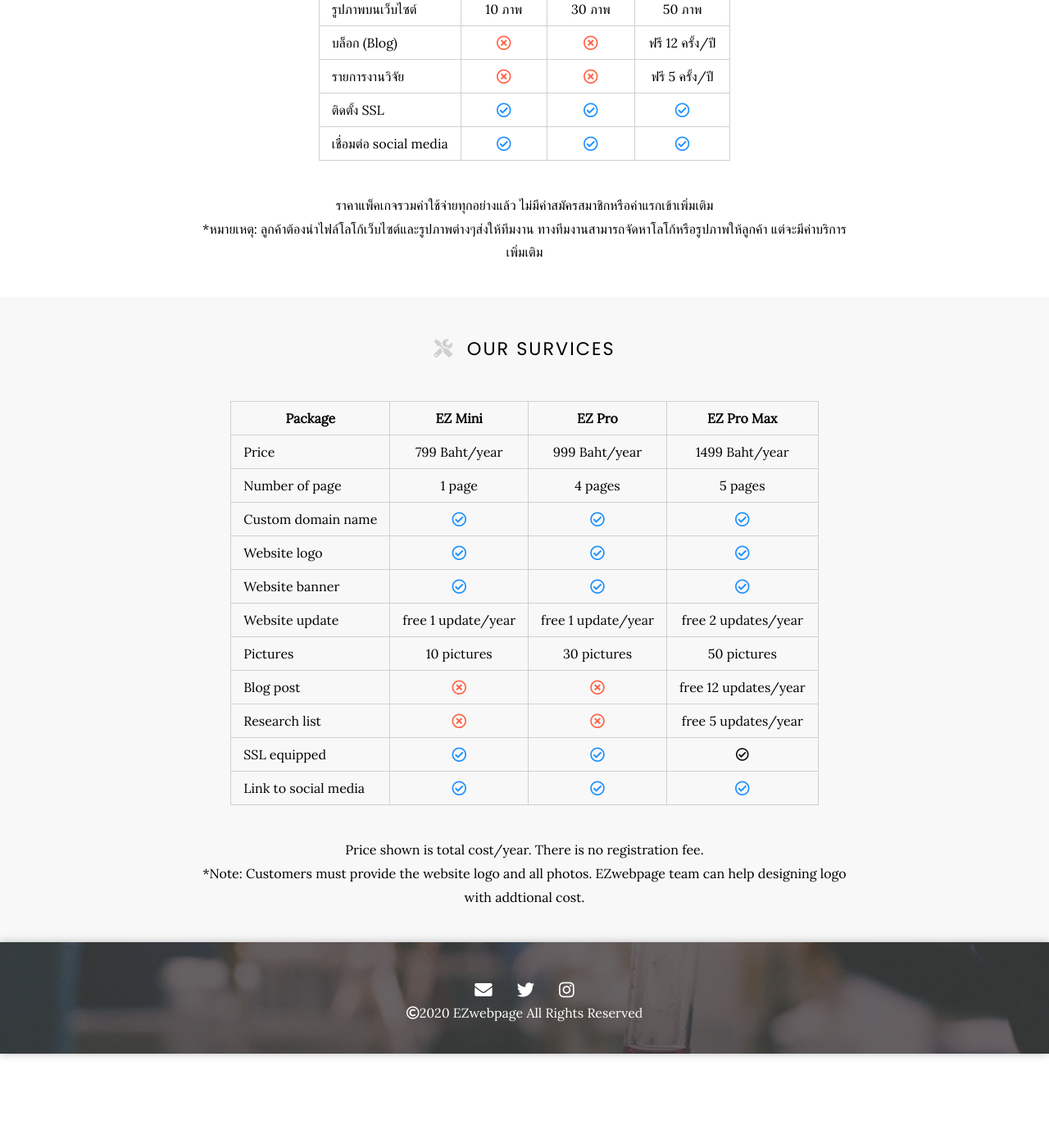
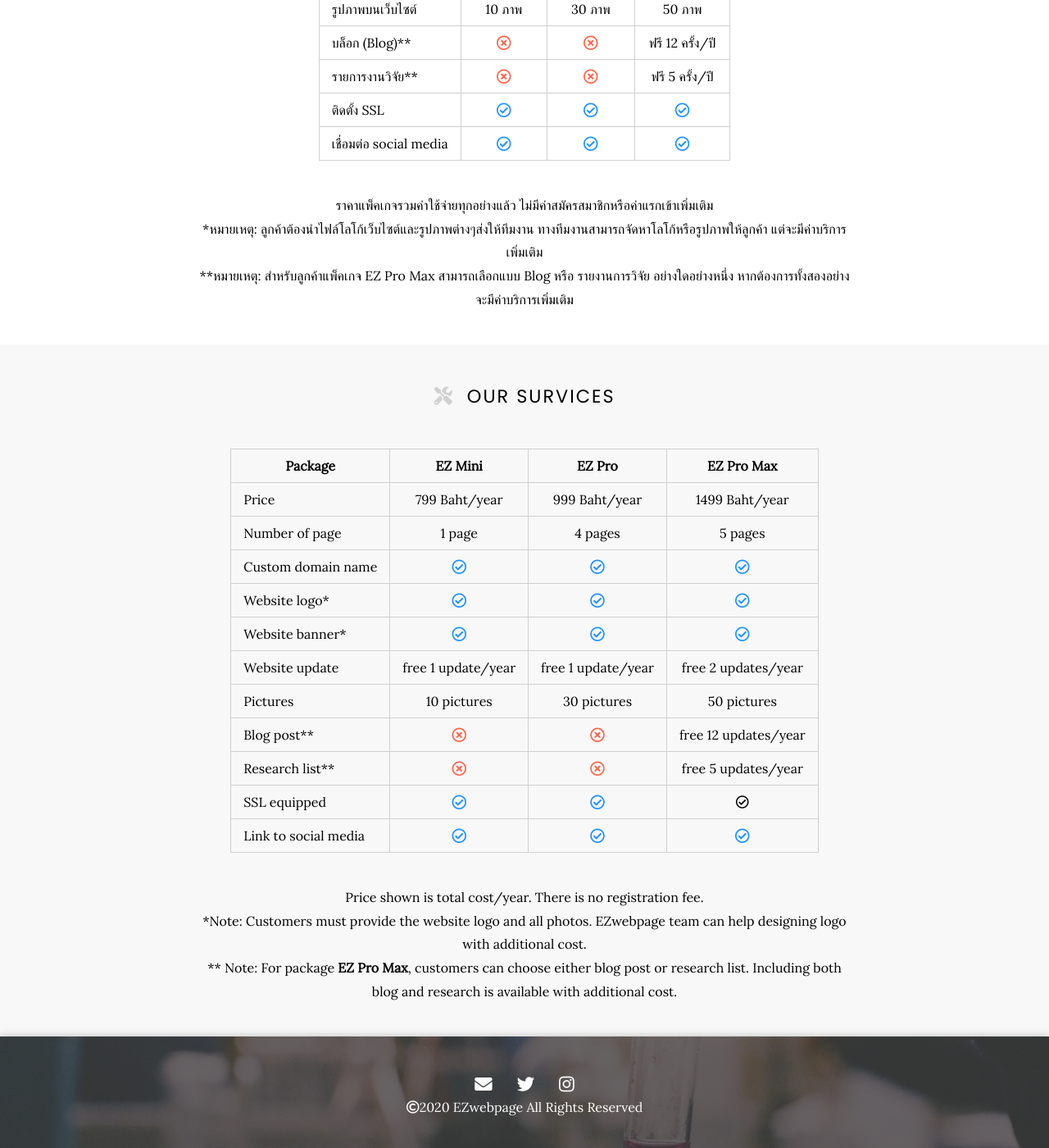
Before and after one commit to EZwebpage/Showcase, a Jekyll site: the page built from services/index.md, in a window 1280 px wide and 1400 px high, scrolled down 554 px. Shown: the whole window at 82% size. Built offline with Jekyll 4.4.1, drawn with Linux system fonts in a browser that asks for light colours; nearby versions of some CDN libraries; some of the changed text lies outside the part shown.

Commit message:
Update index.md

```diff
--- a/services/index.md
+++ b/services/index.md
@@ -9,17 +9,18 @@ title: Resources
 | ราคา | 799 บาท/ปี | 999 บาท/ปี | 1499 บาท/ปี |
 | จำนวนหน้า |  1 หน้า   |  4 หน้า   |  5 หน้า   |
 | เลือกชื่อเว็บไซต์  |  <span style="font-size: 18px; color: Dodgerblue;"><i class="far fa-check-circle"></i></span>   |  <span style="font-size: 18px; color: Dodgerblue;"><i class="far fa-check-circle"></i></span>   |  <span style="font-size: 18px; color: Dodgerblue;"><i class="far fa-check-circle"></i></span> |
-| โลโก้เว็บไซต์  |   <span style="font-size: 18px; color: Dodgerblue;"><i class="far fa-check-circle"></i></span>   |  <span style="font-size: 18px; color: Dodgerblue;"><i class="far fa-check-circle"></i></span>   |  <span style="font-size: 18px; color: Dodgerblue;"><i class="far fa-check-circle"></i></span> |
-| แบนเนอร์เว็บ  |   <span style="font-size: 18px; color: Dodgerblue;"><i class="far fa-check-circle"></i></span>   |  <span style="font-size: 18px; color: Dodgerblue;"><i class="far fa-check-circle"></i></span>   |  <span style="font-size: 18px; color: Dodgerblue;"><i class="far fa-check-circle"></i></span> |
+| โลโก้เว็บไซต์*  |   <span style="font-size: 18px; color: Dodgerblue;"><i class="far fa-check-circle"></i></span>   |  <span style="font-size: 18px; color: Dodgerblue;"><i class="far fa-check-circle"></i></span>   |  <span style="font-size: 18px; color: Dodgerblue;"><i class="far fa-check-circle"></i></span> |
+| แบนเนอร์เว็บ*  |   <span style="font-size: 18px; color: Dodgerblue;"><i class="far fa-check-circle"></i></span>   |  <span style="font-size: 18px; color: Dodgerblue;"><i class="far fa-check-circle"></i></span>   |  <span style="font-size: 18px; color: Dodgerblue;"><i class="far fa-check-circle"></i></span> |
 | การอัพเดทข้อมูล |  ฟรี 1 ครั้ง/ปี   |  ฟรี 1 ครั้ง/ปี   |  ฟรี 2 ครั้ง/ปี   |
 | รูปภาพบนเว็บไซต์ |  10 ภาพ   |  30 ภาพ   |  50 ภาพ   |
-| บล็อก (Blog) |  <span style="font-size: 18px; color: Tomato;"><i class="far fa-times-circle"></i></span>   |  <span style="font-size: 18px; color: Tomato;"><i class="far fa-times-circle"></i></span>   |  ฟรี 12 ครั้ง/ปี   |
-| รายการงานวิจัย |  <span style="font-size: 18px; color: Tomato;"><i class="far fa-times-circle"></i></span>   |  <span style="font-size: 18px; color: Tomato;"><i class="far fa-times-circle"></i></span>   |  ฟรี 5 ครั้ง/ปี   |
+| บล็อก (Blog)** |  <span style="font-size: 18px; color: Tomato;"><i class="far fa-times-circle"></i></span>   |  <span style="font-size: 18px; color: Tomato;"><i class="far fa-times-circle"></i></span>   |  ฟรี 12 ครั้ง/ปี   |
+| รายการงานวิจัย** |  <span style="font-size: 18px; color: Tomato;"><i class="far fa-times-circle"></i></span>   |  <span style="font-size: 18px; color: Tomato;"><i class="far fa-times-circle"></i></span>   |  ฟรี 5 ครั้ง/ปี   |
 | ติดตั้ง SSL |  <span style="font-size: 18px; color: Dodgerblue;"><i class="far fa-check-circle"></i></span>   |  <span style="font-size: 18px; color: Dodgerblue;"><i class="far fa-check-circle"></i></span>   |  <span style="font-size: 18px; color: Dodgerblue;"><i class="far fa-check-circle"></i></span> |
 | เชื่อมต่อ social media |  <span style="font-size: 18px; color: Dodgerblue;"><i class="far fa-check-circle"></i></span>  |  <span style="font-size: 18px; color: Dodgerblue;"><i class="far fa-check-circle"></i></span>   |  <span style="font-size: 18px; color: Dodgerblue;"><i class="far fa-check-circle"></i></span>   |
 
 ราคาแพ็คเกจรวมค่าใช้จ่ายทุกอย่างแล้ว ไม่มีค่าสมัครสมาชิกหรือค่าแรกเข้าเพิ่มเติม <br>
-*หมายเหตุ: ลูกค้าต้องนำไฟล์โลโก้เว็บไซต์และรูปภาพต่างๆส่งให้ทีมงาน ทางทีมงานสามารถจัดหาโลโก้หรือรูปภาพให้ลูกค้า แต่จะมีค่าบริการเพิ่มเติม
+*หมายเหตุ: ลูกค้าต้องนำไฟล์โลโก้เว็บไซต์และรูปภาพต่างๆส่งให้ทีมงาน ทางทีมงานสามารถจัดหาโลโก้หรือรูปภาพให้ลูกค้า แต่จะมีค่าบริการเพิ่มเติม <br>
+**หมายเหตุ: สำหรับลูกค้าแพ็คเกจ EZ Pro Max สามารถเลือกแบบ Blog หรือ รายงานการวิจัย อย่างใดอย่างหนึ่ง หากต้องการทั้งสองอย่าง จะมีค่าบริการเพิ่มเติม
 {:.center}
 
 
@@ -30,15 +31,16 @@ title: Resources
 | Price | 799 Baht/year | 999 Baht/year | 1499 Baht/year |
 | Number of page |  1 page   |  4 pages   |  5 pages   |
 | Custom domain name  |  <span style="font-size: 18px; color: Dodgerblue;"><i class="far fa-check-circle"></i></span>   |  <span style="font-size: 18px; color: Dodgerblue;"><i class="far fa-check-circle"></i></span>   |  <span style="font-size: 18px; color: Dodgerblue;"><i class="far fa-check-circle"></i></span> |
-| Website logo  |   <span style="font-size: 18px; color: Dodgerblue;"><i class="far fa-check-circle"></i></span>   |  <span style="font-size: 18px; color: Dodgerblue;"><i class="far fa-check-circle"></i></span>   |  <span style="font-size: 18px; color: Dodgerblue;"><i class="far fa-check-circle"></i></span> |
-| Website banner  |   <span style="font-size: 18px; color: Dodgerblue;"><i class="far fa-check-circle"></i></span>   |  <span style="font-size: 18px; color: Dodgerblue;"><i class="far fa-check-circle"></i></span>   |  <span style="font-size: 18px; color: Dodgerblue;"><i class="far fa-check-circle"></i></span> |
+| Website logo*  |   <span style="font-size: 18px; color: Dodgerblue;"><i class="far fa-check-circle"></i></span>   |  <span style="font-size: 18px; color: Dodgerblue;"><i class="far fa-check-circle"></i></span>   |  <span style="font-size: 18px; color: Dodgerblue;"><i class="far fa-check-circle"></i></span> |
+| Website banner*  |   <span style="font-size: 18px; color: Dodgerblue;"><i class="far fa-check-circle"></i></span>   |  <span style="font-size: 18px; color: Dodgerblue;"><i class="far fa-check-circle"></i></span>   |  <span style="font-size: 18px; color: Dodgerblue;"><i class="far fa-check-circle"></i></span> |
 | Website update |  free 1 update/year  |  free 1 update/year   |  free 2 updates/year   |
 | Pictures |  10 pictures   |  30 pictures   |  50 pictures   |
-| Blog post |  <span style="font-size: 18px; color: Tomato;"><i class="far fa-times-circle"></i></span>   |  <span style="font-size: 18px; color: Tomato;"><i class="far fa-times-circle"></i></span>   |  free 12 updates/year   |
-| Research list |  <span style="font-size: 18px; color: Tomato;"><i class="far fa-times-circle"></i></span>   |  <span style="font-size: 18px; color: Tomato;"><i class="far fa-times-circle"></i></span>   |  free 5 updates/year   |
+| Blog post** |  <span style="font-size: 18px; color: Tomato;"><i class="far fa-times-circle"></i></span>   |  <span style="font-size: 18px; color: Tomato;"><i class="far fa-times-circle"></i></span>   |  free 12 updates/year   |
+| Research list** |  <span style="font-size: 18px; color: Tomato;"><i class="far fa-times-circle"></i></span>   |  <span style="font-size: 18px; color: Tomato;"><i class="far fa-times-circle"></i></span>   |  free 5 updates/year   |
 | SSL equipped |  <span style="font-size: 18px; color: Dodgerblue;"><i class="far fa-check-circle"></i></span>   |  <span style="font-size: 18px; color: Dodgerblue;"><i class="far fa-check-circle"></i></span>   |  <i class="far fa-check-circle"></i> |
 | Link to social media |  <span style="font-size: 18px; color: Dodgerblue;"><i class="far fa-check-circle"></i></span>  |  <span style="font-size: 18px; color: Dodgerblue;"><i class="far fa-check-circle"></i></span>   |  <span style="font-size: 18px; color: Dodgerblue;"><i class="far fa-check-circle"></i></span>   |
 
 Price shown is total cost/year. There is no registration fee. <br>
-*Note: Customers must provide the website logo and all photos. EZwebpage team can help designing logo with addtional cost.
+*Note: Customers must provide the website logo and all photos. EZwebpage team can help designing logo with additional cost. <br>
+** Note: For package **EZ Pro Max**, customers can choose either blog post or research list. Including both blog and research is available with additional cost.
 {:.center}
```
